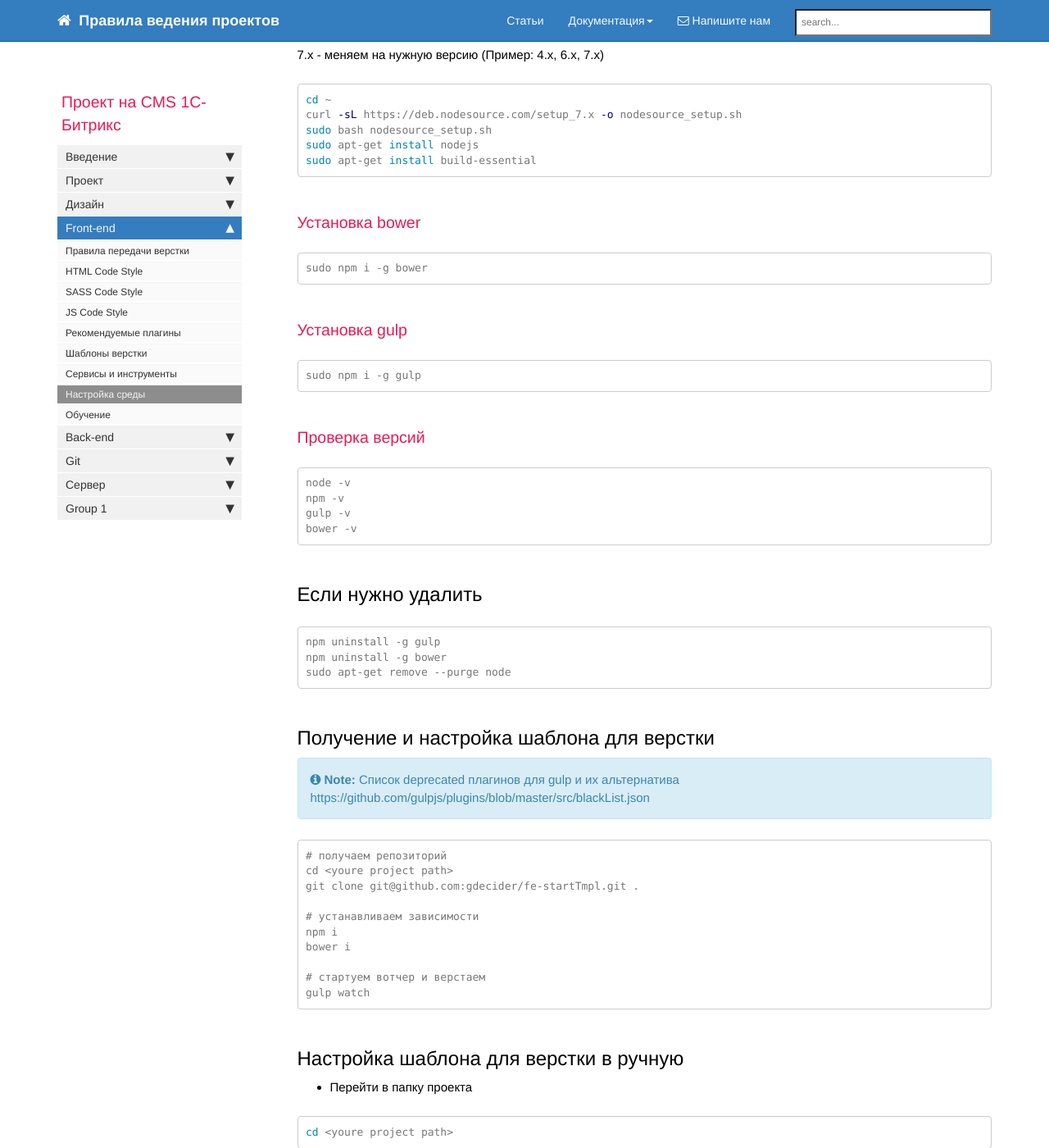
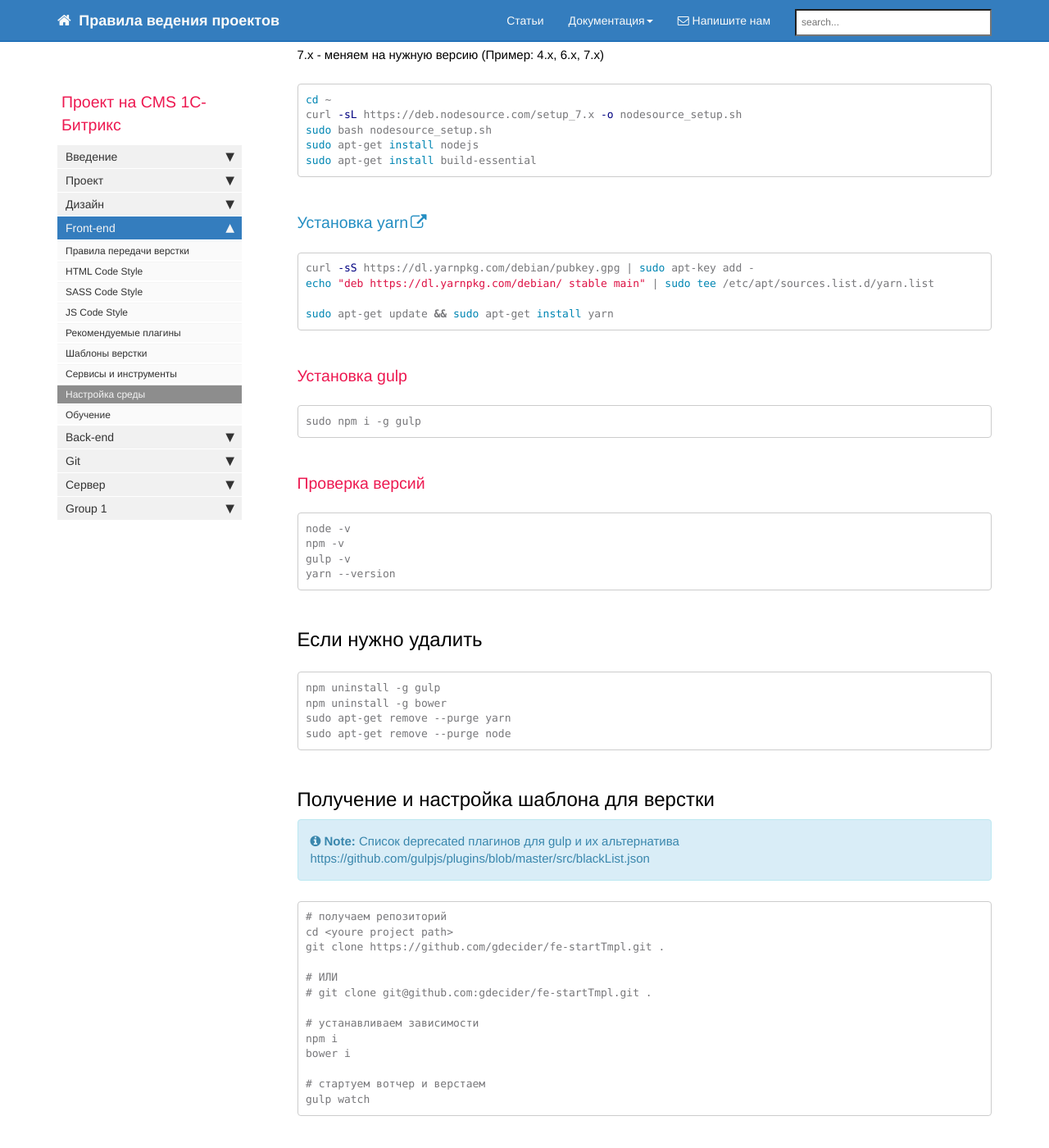
Before and after one commit to gdecider/gdecider.github.io, a Jekyll site: the page built from pages/bx/bx_front-setup.md, in a window 1280 px wide and 1400 px high, scrolled down 291 px. Shown: the whole window at 82% size. Built offline with Jekyll 4.4.1, drawn with Linux system fonts in a browser that asks for light colours; nearby versions of some CDN libraries; comment, search, counter and statistics services are not loaded; some of the changed text lies outside the part shown.

Commit message:
fe setup

````diff
--- a/pages/bx/bx_front-setup.md
+++ b/pages/bx/bx_front-setup.md
@@ -23,10 +23,13 @@ sudo apt-get install nodejs
 sudo apt-get install build-essential
 ```
 
-### Установка bower
+### [Установка yarn](https://yarnpkg.com/lang/en/docs/install/)
 
-```
-sudo npm i -g bower
+```bash
+curl -sS https://dl.yarnpkg.com/debian/pubkey.gpg | sudo apt-key add -
+echo "deb https://dl.yarnpkg.com/debian/ stable main" | sudo tee /etc/apt/sources.list.d/yarn.list
+
+sudo apt-get update && sudo apt-get install yarn
 ```
 
 ### Установка gulp
@@ -41,7 +44,7 @@ sudo npm i -g gulp
 node -v
 npm -v
 gulp -v
-bower -v
+yarn --version
 ```
 
 ## Если нужно удалить
@@ -49,6 +52,7 @@ bower -v
 ```
 npm uninstall -g gulp
 npm uninstall -g bower
+sudo apt-get remove --purge yarn
 sudo apt-get remove --purge node
 ```
 
@@ -60,7 +64,10 @@ https://github.com/gulpjs/plugins/blob/master/src/blackList.json" %}
 ```
 # получаем репозиторий
 cd <youre project path>
-git clone git@github.com:gdecider/fe-startTmpl.git .
+git clone https://github.com/gdecider/fe-startTmpl.git .
+
+# ИЛИ
+# git clone git@github.com:gdecider/fe-startTmpl.git .
 
 # устанавливаем зависимости
 npm i
@@ -255,6 +262,30 @@ gulp.task('default', ['watch']);
 }
 ```
 
+## Yarn комманды
+
+* Добавление зависимости
+
+  ```bash
+  yarn add [package]
+  yarn add [package]@[version]
+  yarn add [package]@[tag]
+  ```
+
+* Обновление зависимости
+
+  ```bash
+  yarn upgrade [package]
+  yarn upgrade [package]@[version]
+  yarn upgrade [package]@[tag]
+  ```
+
+* Удаление зависимости
+
+  ```bash
+  yarn remove [package]
+  ```
+
 ## Bower комманды
 
 * Создание манифеста
````
